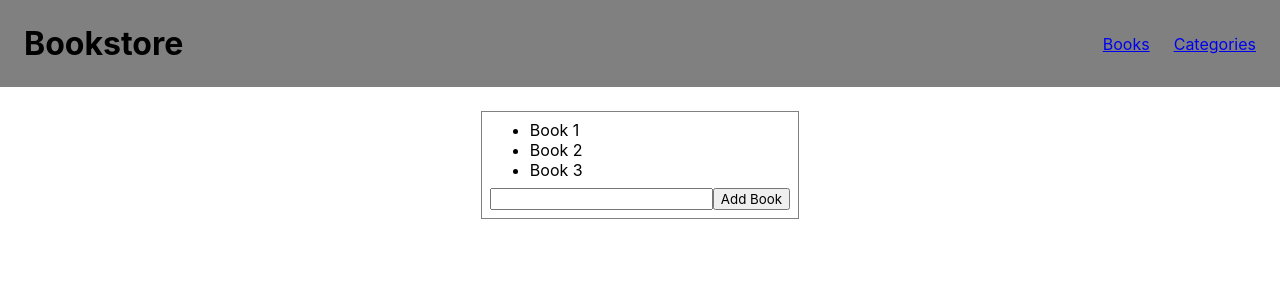
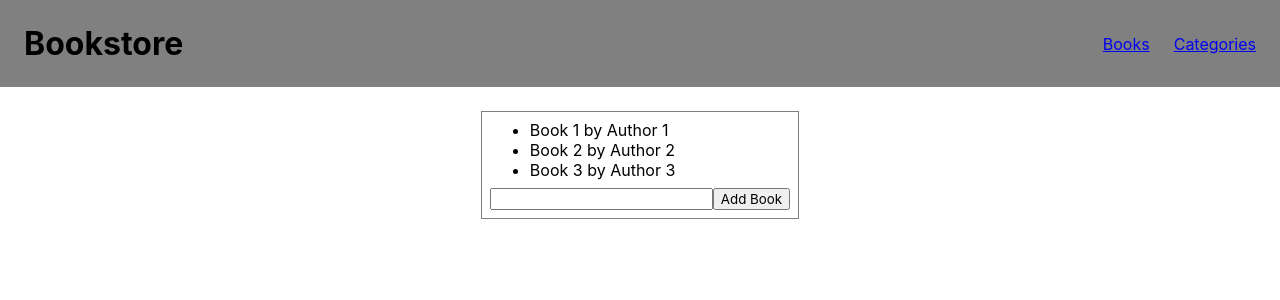
Before and after one commit to piero-vic/bookstore, a React (Create React App) app: page / in a window 1280 px wide. Shown: the top 300 px of the page. Built offline with nearby package versions, Linux system fonts and the light colour scheme.

Commit message:
Pass book to BooksList component

```diff
--- a/src/App.js
+++ b/src/App.js
@@ -8,6 +8,21 @@ import BooksList from './components/BooksList';
 import './App.css';
 
 function App() {
+  const books = [
+    {
+      title: 'Book 1',
+      author: 'Author 1',
+    },
+    {
+      title: 'Book 2',
+      author: 'Author 2',
+    },
+    {
+      title: 'Book 3',
+      author: 'Author 3',
+    },
+  ];
+
   return (
     <Router>
       <Header />
@@ -16,7 +31,7 @@ function App() {
           <Route
             path="/"
             element={(
-              <BooksList />
+              <BooksList books={books} />
             )}
           />
           <Route
--- a/src/components/BooksList.js
+++ b/src/components/BooksList.js
@@ -1,12 +1,19 @@
+import PropTypes from 'prop-types';
 import styles from './BooksList.module.css';
 
-function BooksList() {
+function BooksList(props) {
+  const { books } = props;
+
   return (
     <div className={styles.container}>
       <ul>
-        <li>Book 1</li>
-        <li>Book 2</li>
-        <li>Book 3</li>
+        {
+          books.map((book) => (
+            <li key={book.title}>
+              {`${book.title} by ${book.author}`}
+            </li>
+          ))
+        }
       </ul>
       <form action="">
         <input type="text" name="" id="" />
@@ -16,4 +23,8 @@ function BooksList() {
   );
 }
 
+BooksList.propTypes = {
+  books: PropTypes.instanceOf(Array).isRequired,
+};
+
 export default BooksList;
```
